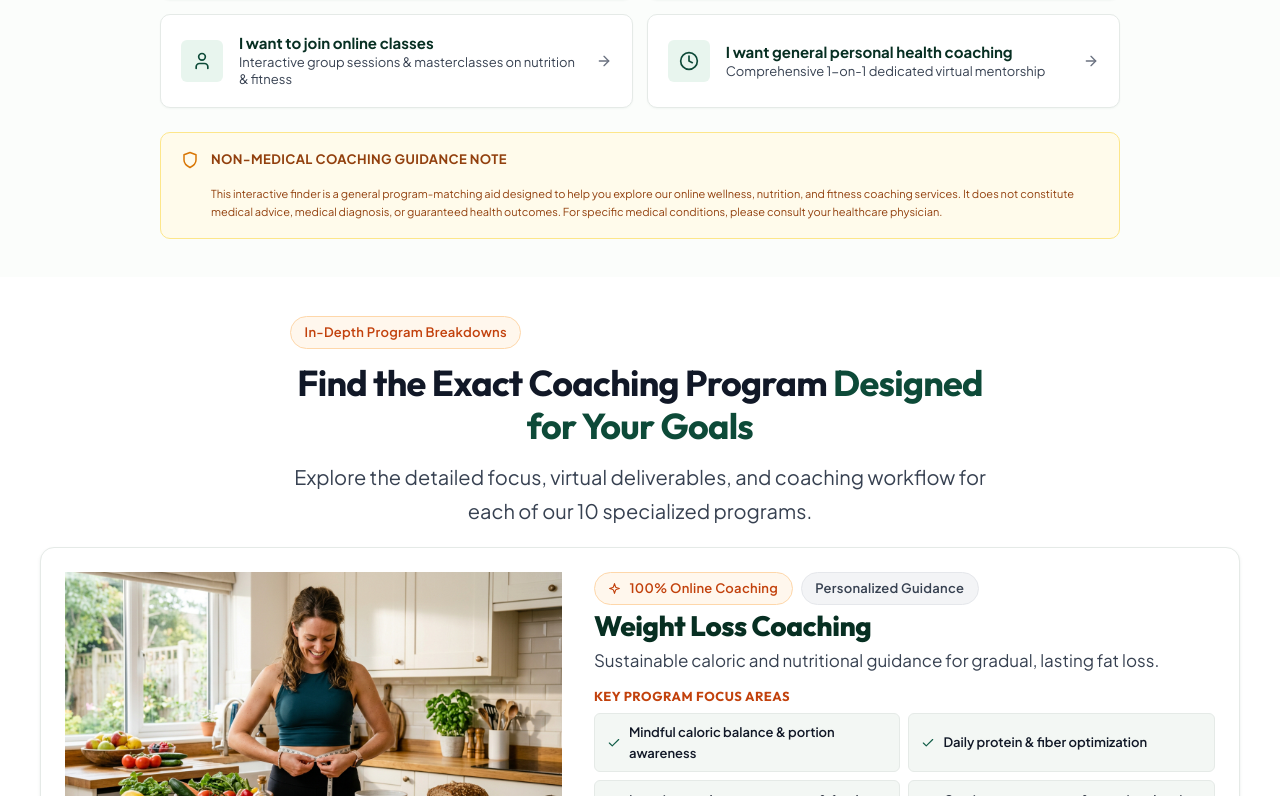
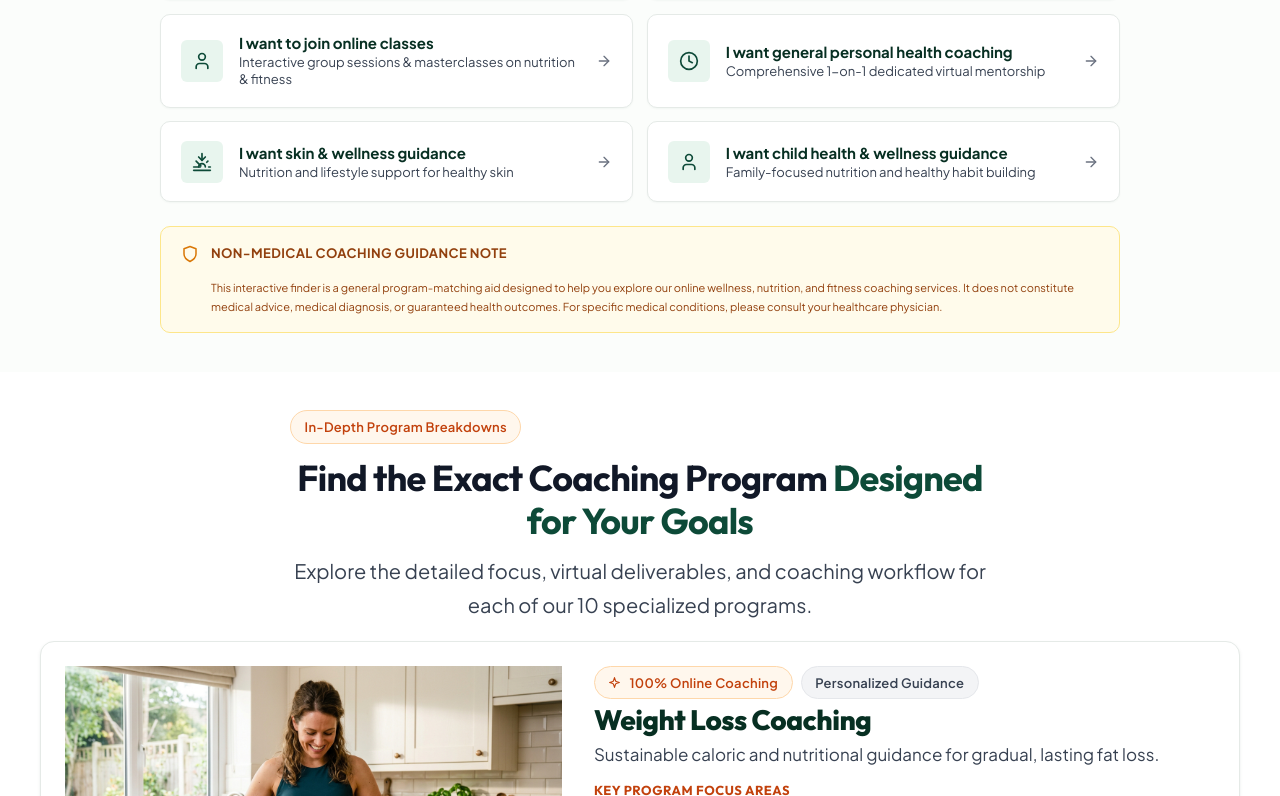
Before and after one commit to sanskarcodespace/Halima-fitness-club-2, a React (Vite) app: page /programs in a window 1280 px wide. Shown: the part 624-1420 px from the top of the page. Built offline with nearby package versions, Linux system fonts and the light colour scheme; a web font is replaced by a local one.

Commit message:
feat: add Skin & Wellness and Child Health & Wellness programs to navigation, contact options, and program finder

```diff
--- a/src/components/layout/Footer/Footer.tsx
+++ b/src/components/layout/Footer/Footer.tsx
@@ -29,6 +29,8 @@ export const Footer: React.FC = () => {
     { label: 'Weight Gain Support', href: '/programs' },
     { label: 'Weight Management', href: '/programs' },
     { label: 'Personalized Nutrition', href: '/programs' },
+    { label: 'Skin & Wellness Guidance', href: '/programs' },
+    { label: 'Child Health & Wellness', href: '/programs' },
     { label: '21 Days Transformation Challenge', href: '/programs' },
     { label: 'Daily Live Zoom Batches (6 Days/Wk)', href: '/programs' }
   ];
--- a/src/components/sections/ContactSection/ContactSection.tsx
+++ b/src/components/sections/ContactSection/ContactSection.tsx
@@ -31,6 +31,8 @@ const GOAL_OPTIONS = [
   'Nutrition',
   'Fitness',
   'Lifestyle & Wellness',
+  'Skin & Wellness Guidance',
+  'Child Health & Wellness Guidance',
   'Online Classes',
   'Other'
 ];
--- a/src/components/sections/ProgramFinderSection/ProgramFinderSection.tsx
+++ b/src/components/sections/ProgramFinderSection/ProgramFinderSection.tsx
@@ -124,6 +124,32 @@ export const GOAL_OPTIONS: GoalOption[] = [
       tagline: 'All-inclusive 1-on-1 dedicated virtual wellness coaching for holistic health transformation.',
       whyItFits: 'Offers dedicated, continuous 1-on-1 mentorship across nutrition, fitness, sleep, and lifestyle habit architecture.',
       deliverables: ['Dedicated 1-on-1 virtual sessions', 'Complete nutrition & fitness roadmap', 'Priority message support']
+    }
+  },
+  {
+    id: 'goal-skin-wellness',
+    label: 'I want skin & wellness guidance',
+    sublabel: 'Nutrition and lifestyle support for healthy skin',
+    icon: 'lifestyle',
+    matchedProgram: {
+      title: 'Skin & Wellness Guidance',
+      anchorId: 'service-skin-wellness',
+      tagline: 'Personalized lifestyle, nutrition and wellness guidance focused on supporting healthy skin.',
+      whyItFits: 'Provides balanced nutrition, hydration, and mindful habits specifically targeted at skin health.',
+      deliverables: ['Nutrition guidance for healthy lifestyle habits', 'Hydration & daily routine optimization', 'Mindful habits for skin health']
+    }
+  },
+  {
+    id: 'goal-child-health',
+    label: 'I want child health & wellness guidance',
+    sublabel: 'Family-focused nutrition and healthy habit building',
+    icon: 'user',
+    matchedProgram: {
+      title: 'Child Health & Wellness Guidance',
+      anchorId: 'service-child-health',
+      tagline: 'Family-focused guidance on balanced nutrition and active lifestyle habits for children.',
+      whyItFits: 'Designed to help parents build healthy, sustainable nutrition and wellness routines for their kids.',
+      deliverables: ['Family-friendly nutrition guidance', 'Healthy daily habit building', 'Active lifestyle support for kids']
     }
   }
 ];
```
